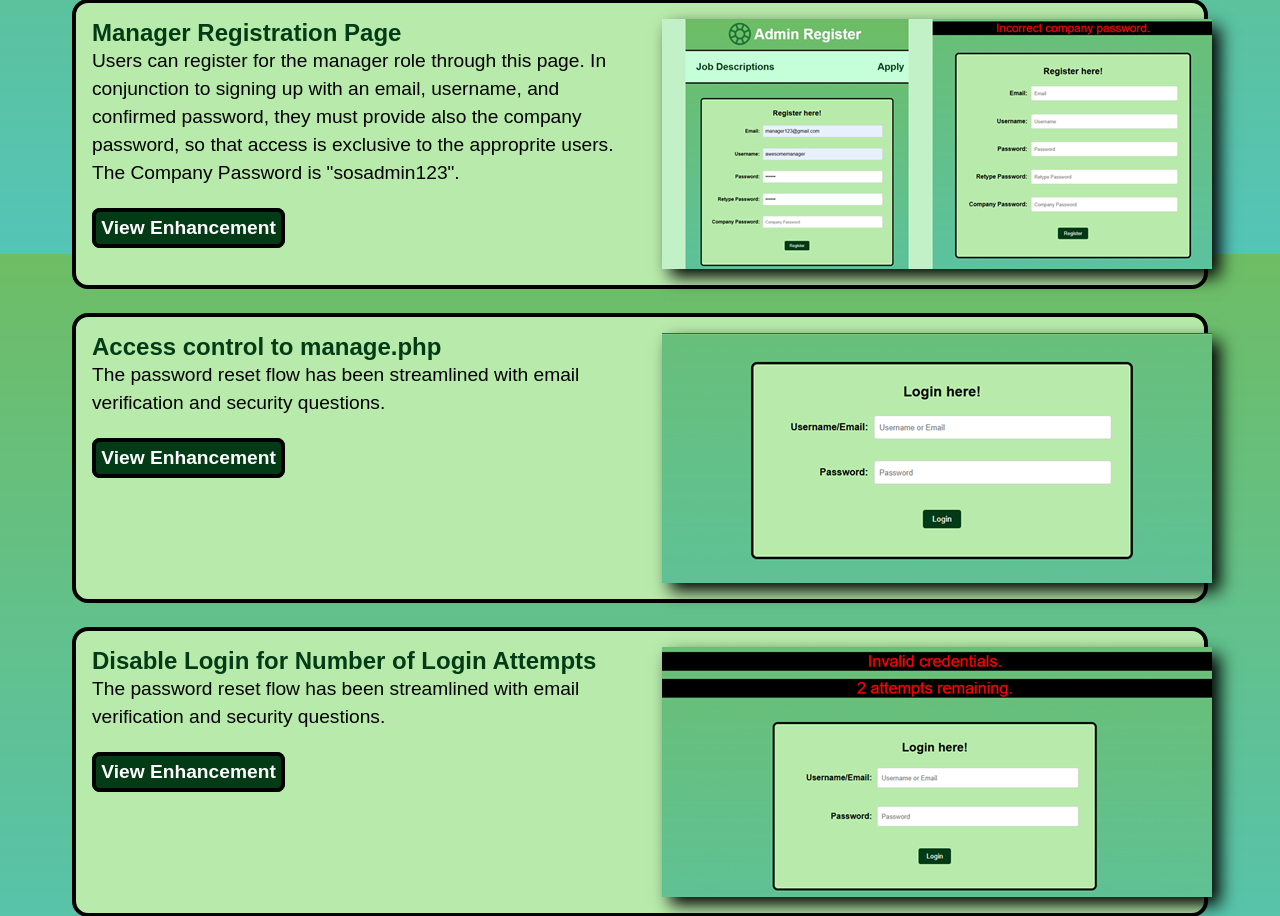
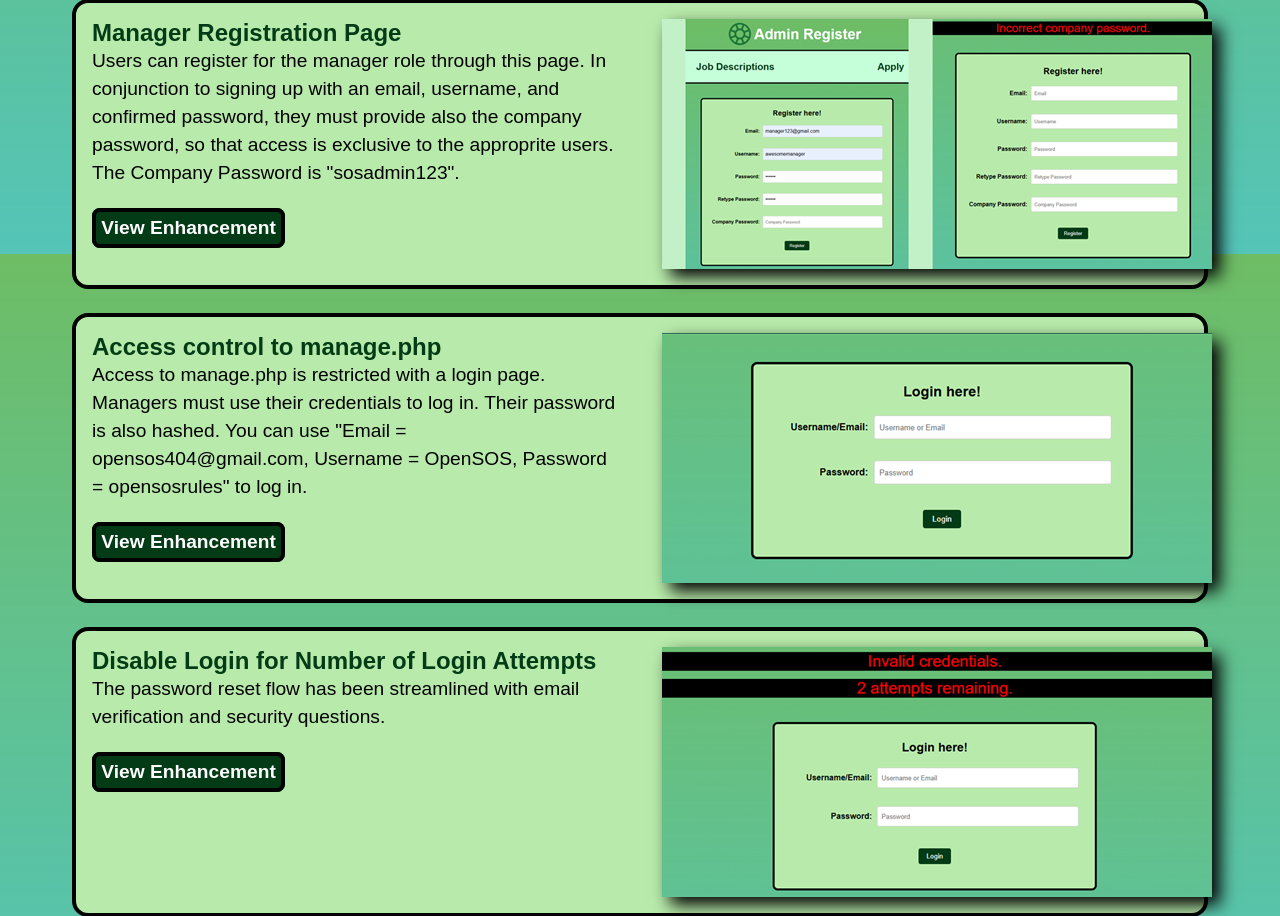
Before and after one commit to 102153870/openSOS_groupProjectPart1, a PHP site: page /enhancements.php in a window 1280 px wide. Shown: the part 546-1462 px from the top of the page. Run offline with PHP 8.4, Linux system fonts and the light colour scheme.

Commit message:
adjustments and added log in info to Access control to manage.php enhancement

```diff
--- a/enhancements.php
+++ b/enhancements.php
@@ -60,7 +60,7 @@ include 'nav.inc'; // Include the navigation bar
         <div class="job_description_box">
             <section class="job_description_left">
                 <h1 class="job_title">Access control to manage.php</h1>
-                <p>The password reset flow has been streamlined with email verification and security questions.</p><br>
+                <p>Access to manage.php is restricted with a login page. Managers must use their credentials to log in. Their password is also hashed. You can use "Email = opensos404@gmail.com, Username = OpenSOS, Password = opensosrules" to log in.</p><br>
                 <a href="login.php" class="buttons_description_box">View Enhancement</a>
             </section>
             <section class="job_description_right">
```
